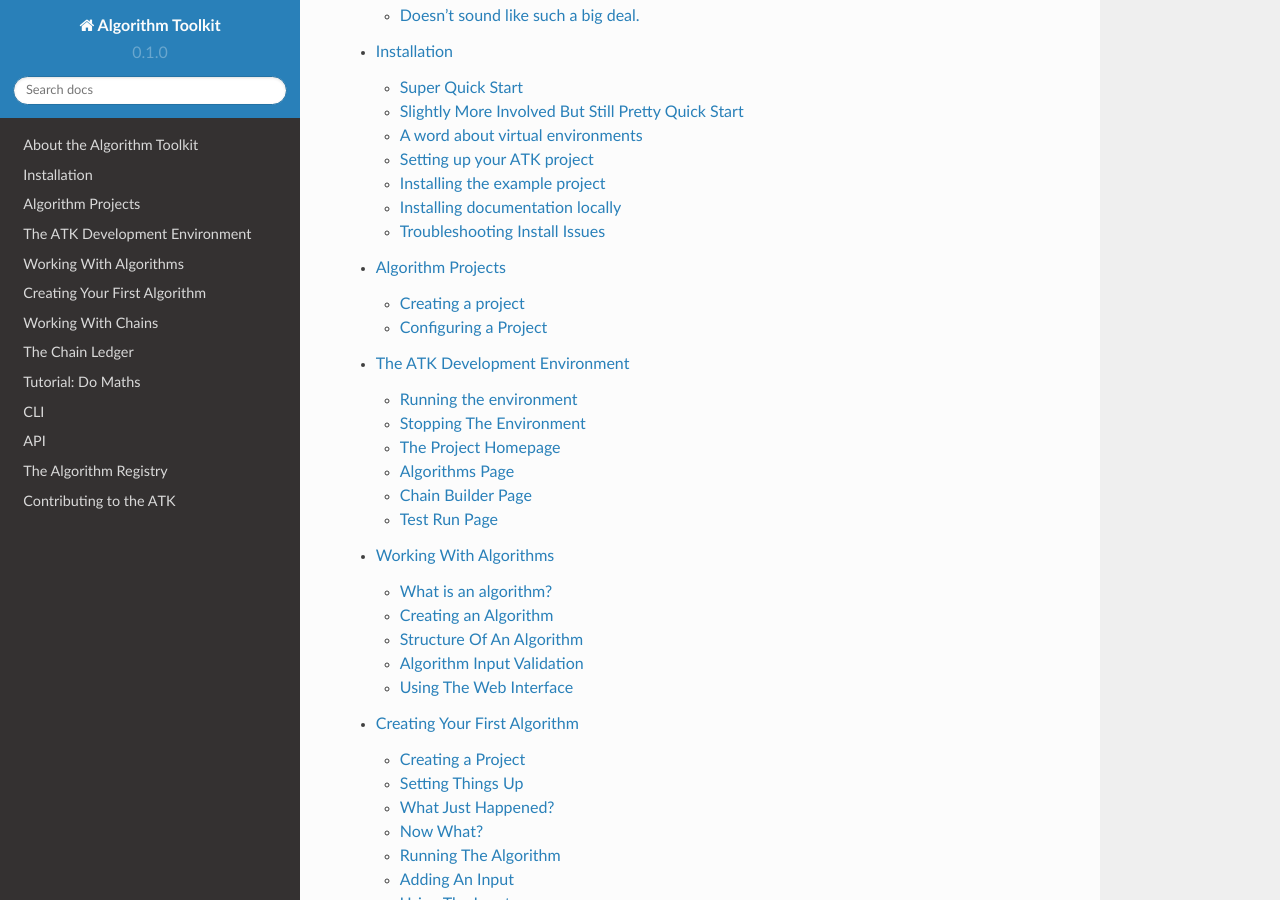
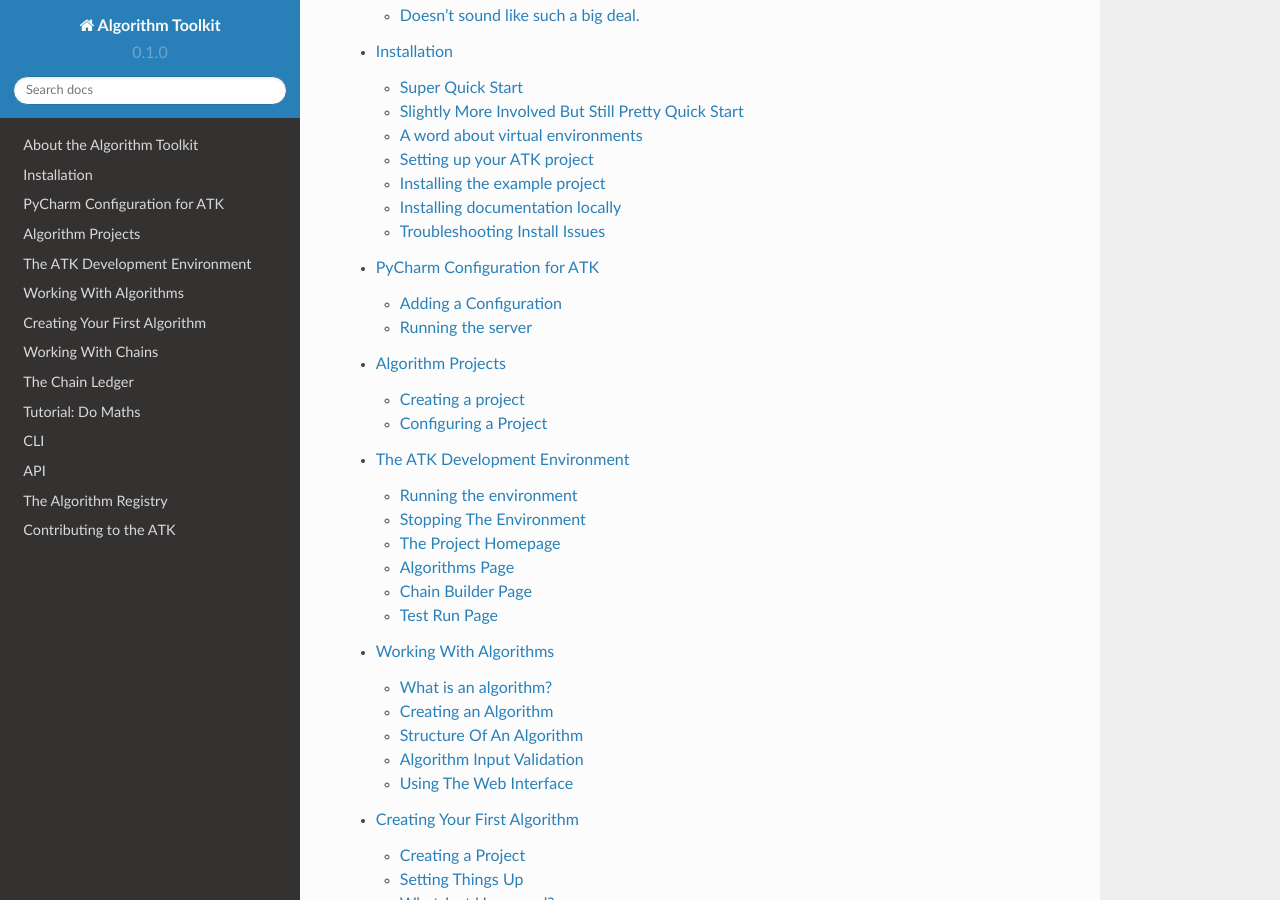
Before and after one commit to BeamIO-Inc/algorithm_toolkit, a Sphinx documentation site: the page built from docs/index.rst, in a window 1280 px wide and 900 px high, scrolled down 477 px. Built offline with Sphinx 7.4.7 and the Read the Docs theme 2.0.0, drawn with Linux system fonts in a browser that asks for light colours; some of the changed lines change nothing that is shown.

Commit message:
Added documentation for setting up PyCharm for the ATK.

```diff
--- a/docs/index.rst
+++ b/docs/index.rst
@@ -15,6 +15,7 @@
 
    about
    quick_start
+   pycharm
    atk-project
    dev-environment
    working-with-algorithms
--- /dev/null
+++ b/docs/pycharm.rst
@@ -0,0 +1,50 @@
+.. pycharm:
+
+=============================
+PyCharm Configuration for ATK
+=============================
+
+If you use `PyCharm <https://www.jetbrains.com/pycharm/>`_ to develop Python applications, you can set it up to run the development environment for you rather than using the command line. The benefit of this is that you can then use the PyCharm debugging tools to set breakpoints and find out what's going on with your application.
+
+This page will explain how to set up PyCharm correctly. It assumes you know how to use the PyCharm debugger.
+
+Adding a Configuration
+======================
+
+Before you set up PyCharm, create your virtual environment and first project as described in :doc:`quick_start`.
+
+Once you've done this, in PyCharm select Edit Configurations from the Run menu. You'll see a screen like this:
+
+.. image:: https://s3.amazonaws.com/atk-docs-images/pycharm-1.png
+
+Click the "+" sign to Add New Configuration.
+
+In the screenshot we've filled in the fields of information you'll need:
+
+- **Name**: Give this configuration a name (like "Run ATK server").
+- **Single instance only**: check this box.
+- **Module name**: when you first open this screen, the first field will read "Script path". Click the small arrow next to the name to reveal the option "Module name". Type the word ``flask`` into this field.
+
+    .. note::
+        As we mention elsewhere in the docs, each Algorithm Project is a `Flask <http://flask.pocoo.org/docs/1.0/>`_ app.
+
+- **Parameters**: type the word ``run`` into this field.
+- **Environment variables**: there will already be a variable called ``PYTHONBUFFERED=1`` in this field. Add a semicolon after that, and add: ``FLASK_APP=run;ATK_CONFIG=`` plus the full path to the ``config.py`` file in your Algorithm Project (e.g.: /home/myuser/atk/myproject/config.py). The whole line will read: ``PYTHONBUFFERED=1;FLASK_APP=run;ATK_CONFIG=/home/myuser/atk/myproject/config.py``.
+
+    .. note::
+        On Windows, the path to the ``config.py`` file would be indicated more like this: ``C:/Users/myuser/atk/myproject/config.py``. Note the use of forward slashes instead of the more typical back slashes.
+
+- **Python interpreter**: the version of Python `inside your virtual environment`. This is important, because the Python interpreter is linked to the environment containing all the project dependencies (like the Algorithm Toolkit itself). If you use a different interpreter PyCharm will not find the Python packages it needs.
+
+    .. note::
+        If you don't see the interpreter for your virtual environment, select "Add Local" from the interpreter drop-down list. Then find the path to the python executable. On Mac OS and Linux, you can find it using ``which python``. On Windows you may be able to use ``where python`` in the same way. NOTE that you must be in the virtual environment for this to work.
+
+- **Working directory**: the full path to your example project's root folder.
+
+    .. note::
+        Unlike for the Environment variables field, on Windows this path will have back slashes instead of forward slashes.
+
+Running the server
+==================
+
+Once you've saved this configuration, you can run the server using the Play button next to the new configuration.
```
